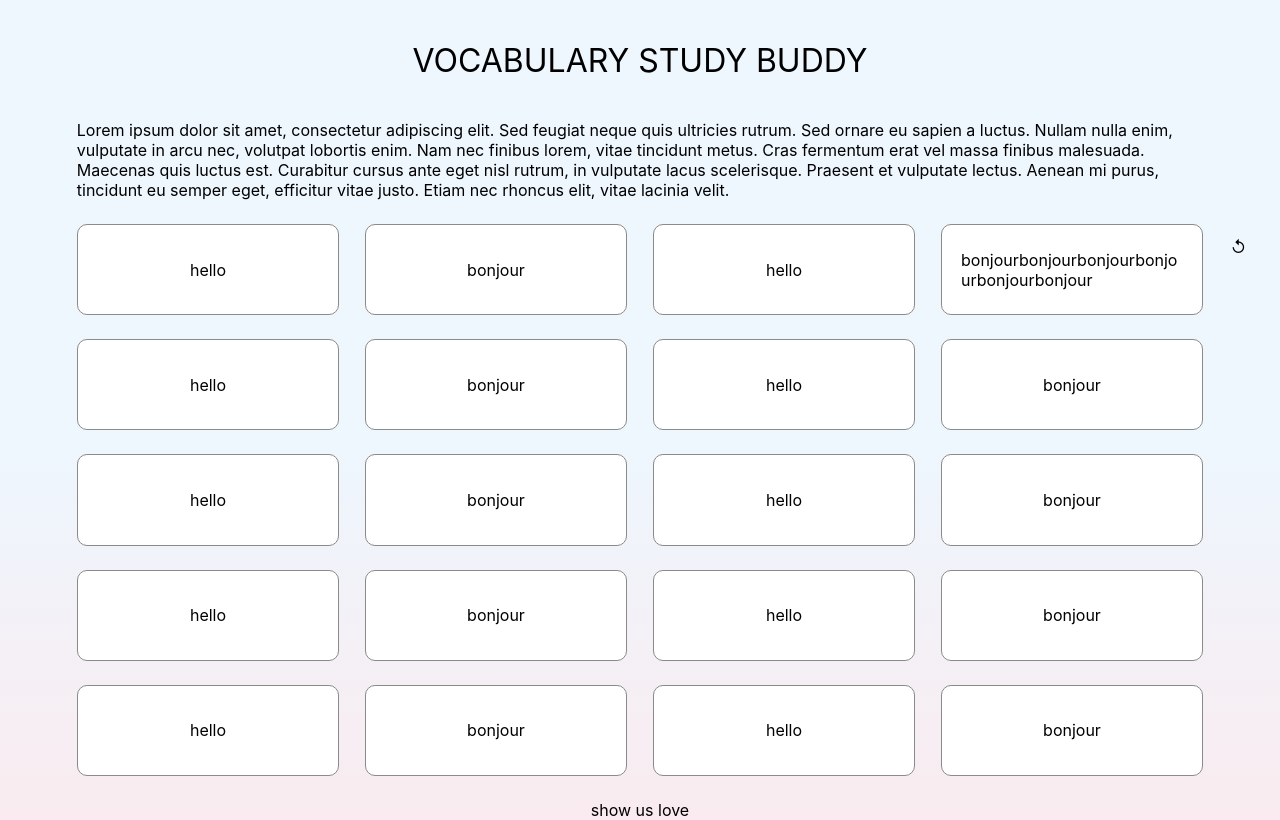
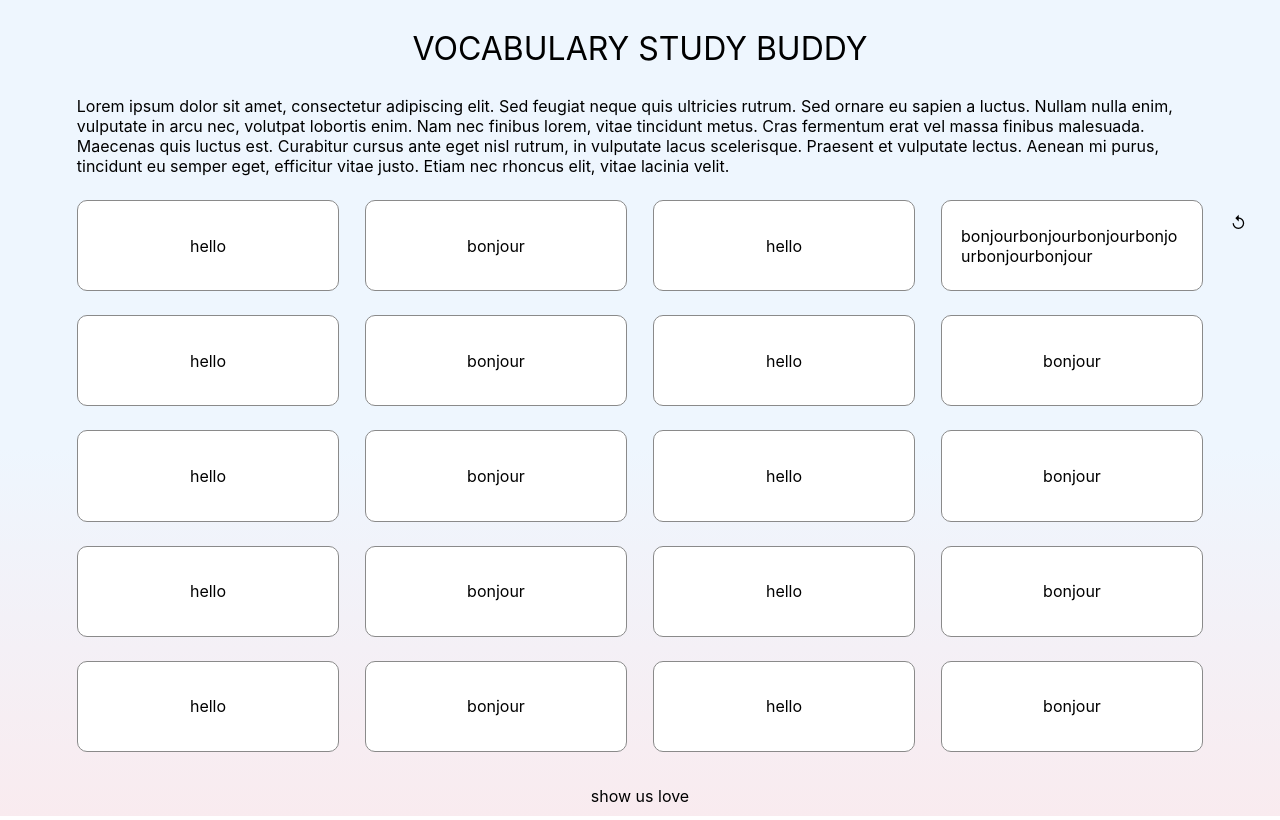
Before and after one commit to chingu-voyages/Vocab-Study-Buddy, a React (Create React App) app: page / in a window 1280 px wide. Built offline with nearby package versions, Linux system fonts and the light colour scheme.

Commit message:
Adjust header and footer sizes

```diff
--- a/src/VocabGamePlay.scss
+++ b/src/VocabGamePlay.scss
@@ -19,7 +19,7 @@
 }
 
 #header {
-  min-height: 15vh;
+  min-height: 12vh;
   display: flex;
   justify-content: center;
   align-items: center;
@@ -70,8 +70,10 @@
   }
 
 #footer {
-  min-height: 2vh;
-  text-align: center;
+  min-height: 5vh;
+  display: flex;
+  justify-content: center;
+  align-items: center;
 }
 
 @media only screen and (max-width: 1499px) {
```
